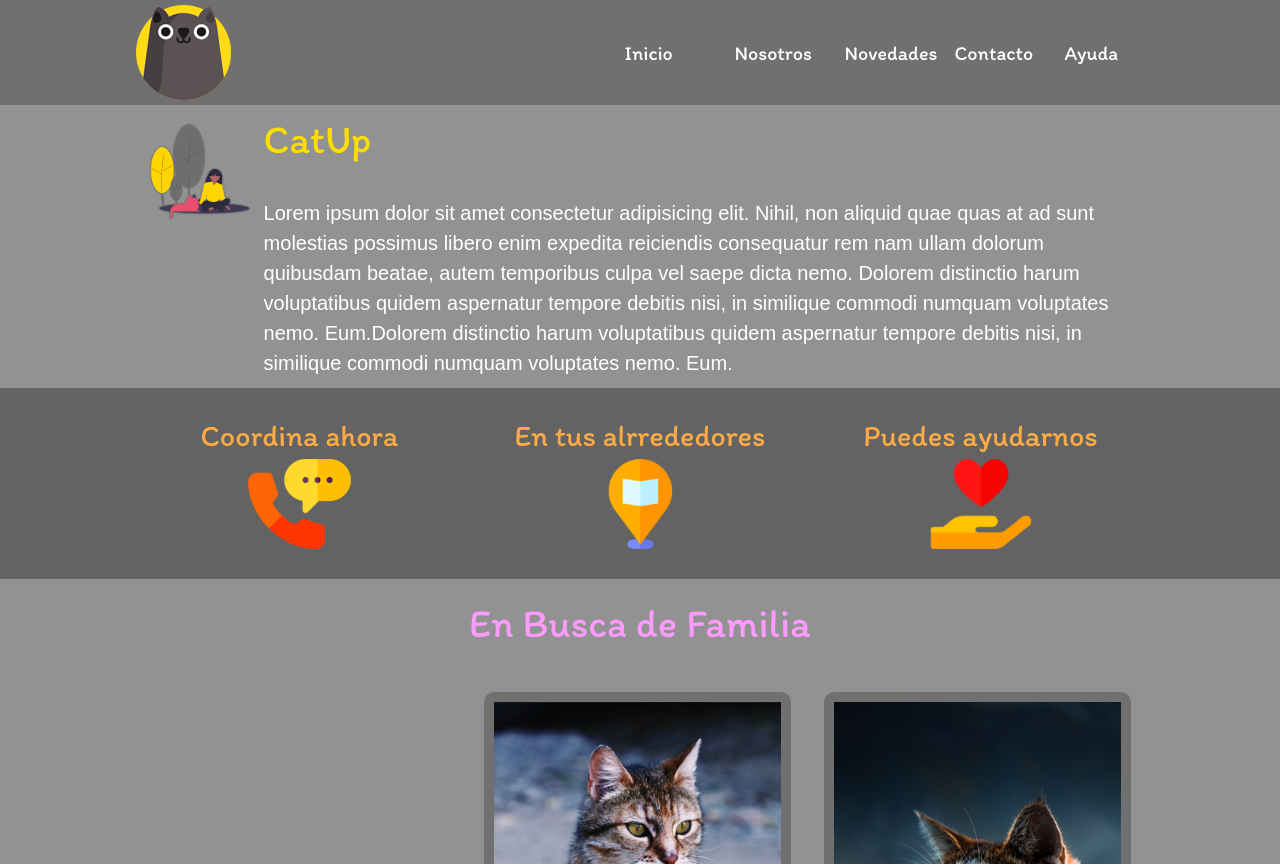
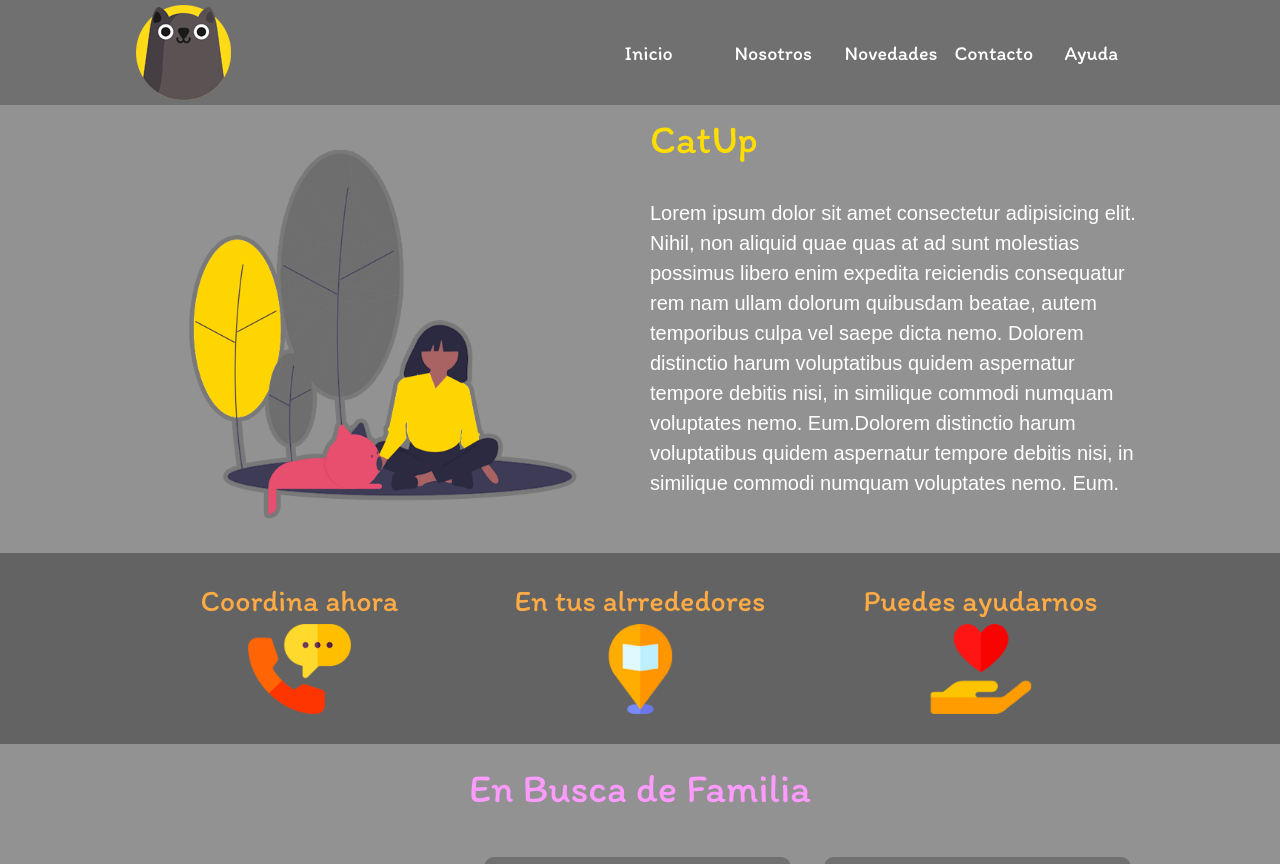
Before and after one commit to ErikLunaMoran/PreEntrega3ErikLunaMoran, a plain HTML site: page index.html in a window 1280 px wide. Shown: the top 864 px of the page. Drawn offline with nearby package versions, Linux system fonts and the light colour scheme; a web font is replaced by a local one.

Commit message:
correccion row index

```diff
--- a/css/style.css
+++ b/css/style.css
@@ -39,8 +39,17 @@ header {
 }
 
 .row_index {
-  display: flex;
-  grid-template-columns: repeat(2, 1fr);
+  display: grid;
+  grid-template-rows: repeat(2, auto);
+  column-gap: 2rem;
+}
+
+@media (min-width: 992px) {
+  .row_index {
+    display: grid;
+    grid-template-columns: repeat(2, 1fr);
+    column-gap: 2rem;
+  }
 }
 
 .row a img {
```
